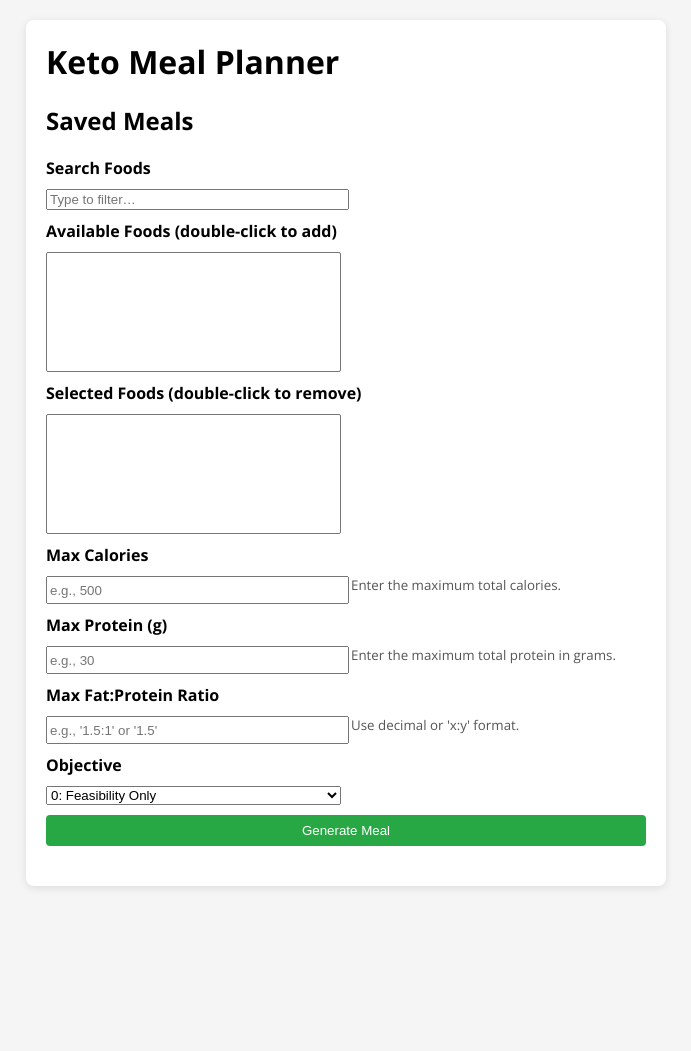
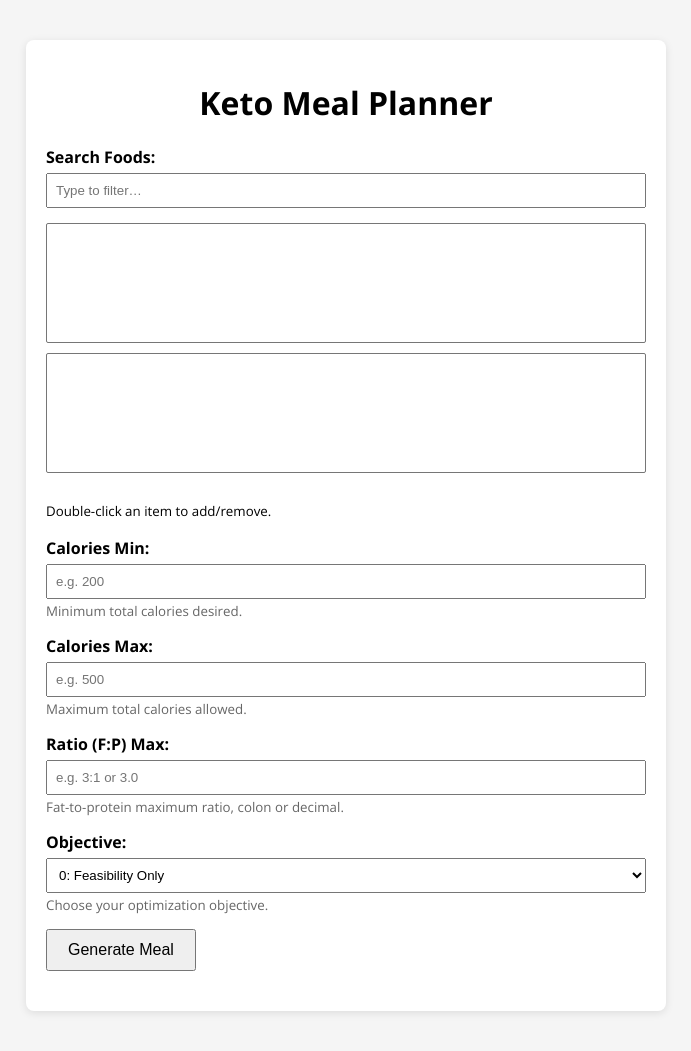
Before and after one commit to truemancd/keto-meal-planner, a Flask app: template templates/index.html in a window 1280 px wide. Shown: the whole page, without its empty margins (294-985 px from the left). Before the commit the page ends 888 px from the top, so only its background shows below. Run offline with Flask 3, Linux system fonts and the light colour scheme; the template is opened without the code that fills it, so the values that code supplies are empty.

Commit message:
optimization change

```diff
--- a/server.py
+++ b/server.py
@@ -5,46 +5,70 @@ from optimizer import Opti_Meal, Food_Type
 app = Flask(__name__)
 
 def safe_float(val, default=0.0):
+    """
+    Safely convert a value to float; return default on failure.
+    """
     try:
         return float(val)
     except (ValueError, TypeError):
         return default
 
+# Load your food data
 food_df = pd.read_csv('table_cf.csv')
+
+# CSV column mappings
 food_col = 'Food'
+fat_col = 'Fat'
 prot_col = 'Protein'
-fat_col = 'Fat'
 carbs_col = 'Carb'
 cal_col = 'Calories'
 
 @app.route('/')
 def index():
+    """
+    Serve the main UI.
+    Ensure index.html lives under 'templates/' with Jinja support.
+    """
     return render_template('index.html', food_list=food_df[food_col].tolist())
 
 @app.route('/optimize', methods=['POST'])
 def optimize_meal():
+    """
+    Handle meal optimization with:
+      - calories_min
+      - calories_max
+      - ratio_max (decimal or 'x:y')
+    """
     try:
         data = request.get_json(silent=True) or {}
+
+        # Validate selected foods
         foods_list = data.get('foods') or []
         if not isinstance(foods_list, list) or not foods_list:
             return jsonify({"error": "Please select at least one food"}), 400
 
+        # Calorie bounds
+        cal_min = safe_float(data.get('calories_min'))
         cal_max = safe_float(data.get('calories_max'))
-        prot_max = safe_float(data.get('protein_max'))
 
-        ratio_raw = data.get('ratio_max', '')
+        # Ratio max parsing (decimal or colon syntax)
+        ratio_raw = data.get('ratio_max', '').strip()
         try:
             if ':' in ratio_raw:
                 num, den = ratio_raw.split(':', 1)
                 ratio_max = float(num) / float(den)
             else:
                 ratio_max = float(ratio_raw)
-        except:
-            return jsonify({"error": "Invalid ratio_max format; use e.g. '1.5' or '3:1'"}), 400
+        except Exception:
+            return jsonify({
+                "error": "Invalid ratio_max; use decimal (e.g. '1.5') or 'x:y' format (e.g. '3:1')"
+            }), 400
 
+        # Initialize optimizer
         meal = Opti_Meal(meal_name="User Meal")
         meal.set_debug(False)
 
+        # Add each food type
         for fname in foods_list:
             rows = food_df[food_df[food_col] == fname]
             if rows.empty:
@@ -61,14 +85,17 @@ def optimize_meal():
             meal.add_food_type(ft)
             meal.add_opti_ingredient(new_opti_ingredient=ft.get_name())
 
+        # Apply constraints
+        meal.set_calories_minimum(cal_min)
         meal.set_calories_maximum(cal_max)
-        meal.set_protein_grams_maximum(prot_max)
         meal.set_ratio_maximum(ratio_max)
 
+        # Solve optimization
         success = meal.optimize()
         if not success:
             return jsonify({"error": "No feasible solution under those constraints."}), 400
 
+        # Build response payload
         ingredients = []
         totals = {"fat": 0.0, "protein": 0.0, "carbs": 0.0, "calories": 0.0}
         for ing in meal._Opti_Meal__opti_ingredients_dict.values():
@@ -96,9 +123,8 @@ def optimize_meal():
             "ingredients": ingredients,
             "totals": totals
         })
-
     except Exception as e:
         return jsonify({"error": str(e)}), 400
 
 if __name__ == '__main__':
-    app.run(host='0.0.0.0', port=5050)
+    app.run(host='0.0.0.0', port=5000)
--- a/templates/index.html
+++ b/templates/index.html
@@ -6,95 +6,105 @@
   <title>Keto Meal Planner</title>
   <link href="https://fonts.googleapis.com/css?family=Open+Sans:400,700&display=swap" rel="stylesheet">
   <style>
-    body { margin:0; padding:0; font-family:'Open Sans',sans-serif; background:#f5f5f5; display:flex; justify-content:center; align-items:start; min-height:100vh; }
-    .container { background:#fff; padding:20px; margin:20px; border-radius:8px; box-shadow:0 2px 8px rgba(0,0,0,0.1); width:600px; }
-    h1,h2 { margin-top:0; }
-    .input-group { display:grid; grid-template-columns:1fr 1fr; grid-gap:10px; }
-    .input-group label { grid-column:span 2; font-weight:700; }
-    .input-group input, .input-group select, .input-group small { width:100%; }
-    .input-group small { color:#555; margin-bottom:10px; }
-    #foodList, #selectedList { height:120px; }
+    body { margin:0; padding:0; font-family:'Open Sans',sans-serif; background:#f5f5f5; display:flex; justify-content:center; align-items:flex-start; min-height:100vh; }
+    .container { background:#fff; padding:20px; margin:40px; border-radius:8px; max-width:600px; width:100%; box-shadow:0 2px 8px rgba(0,0,0,0.1); }
+    h1 { text-align:center; }
+    .field { margin-bottom:15px; }
+    .field label { font-weight:bold; display:block; margin-bottom:5px; }
+    .field input, .field select { width:100%; padding:8px; box-sizing:border-box; }
+    .field small { color:#666; display:block; margin-top:3px; }
+    #foodList, #selectedList { width:100%; height:120px; margin-bottom:10px; }
+    button { padding:10px 20px; font-size:16px; margin-right:10px; cursor:pointer; }
     #results { margin-top:20px; }
-    #results table { width:100%; border-collapse:collapse; margin-top:10px; }
-    #results th, #results td { border:1px solid #ddd; padding:8px; text-align:left; }
-    #results th { background:#eee; }
-    #savedMeals { list-style:none; padding:0; }
-    #savedMeals li { background:#fafafa; margin:4px 0; padding:6px; border:1px solid #ddd; display:flex; justify-content:space-between; align-items:center; }
-    button { padding:8px 12px; border:none; border-radius:4px; background:#28a745; color:#fff; cursor:pointer; }
-    button#saveBtn { background:#007bff; }
+    table { width:100%; border-collapse:collapse; margin-top:10px; }
+    th, td { border:1px solid #ddd; padding:8px; text-align:left; }
+    th { background:#eee; }
   </style>
 </head>
 <body>
   <div class="container">
     <h1>Keto Meal Planner</h1>
-    <h2>Saved Meals</h2>
-    <ul id="savedMeals"></ul>
-    <div class="input-group">
-      <label for="foodSearch">Search Foods</label>
+    <div class="field">
+      <label for="foodSearch">Search Foods:</label>
       <input id="foodSearch" placeholder="Type to filter…" />
-      <label for="foodList">Available Foods (double-click to add)</label>
-      <select id="foodList" multiple></select>
-      <label for="selectedList">Selected Foods (double-click to remove)</label>
-      <select id="selectedList" multiple></select>
-      <label for="caloriesMax">Max Calories</label>
-      <input type="number" id="caloriesMax" placeholder="e.g., 500" />
-      <small>Enter the maximum total calories.</small>
-      <label for="proteinMax">Max Protein (g)</label>
-      <input type="number" id="proteinMax" placeholder="e.g., 30" />
-      <small>Enter the maximum total protein in grams.</small>
-      <label for="ratioMax">Max Fat:Protein Ratio</label>
-      <input type="text" id="ratioMax" placeholder="e.g., '1.5:1' or '1.5'" />
-      <small>Use decimal or 'x:y' format.</small>
-      <label for="objectiveType">Objective</label>
+    </div>
+    <select id="foodList" multiple></select>
+    <select id="selectedList" multiple></select>
+    <p><small>Double-click an item to add/remove.</small></p>
+
+    <div class="field">
+      <label for="caloriesMin">Calories Min:</label>
+      <input type="number" id="caloriesMin" placeholder="e.g. 200" />
+      <small>Minimum total calories desired.</small>
+    </div>
+    <div class="field">
+      <label for="caloriesMax">Calories Max:</label>
+      <input type="number" id="caloriesMax" placeholder="e.g. 500" />
+      <small>Maximum total calories allowed.</small>
+    </div>
+    <div class="field">
+      <label for="ratioMax">Ratio (F:P) Max:</label>
+      <input type="text" id="ratioMax" placeholder="e.g. 3:1 or 3.0" />
+      <small>Fat-to-protein maximum ratio, colon or decimal.</small>
+    </div>
+    <div class="field">
+      <label for="objectiveType">Objective:</label>
       <select id="objectiveType">
         <option value="0">0: Feasibility Only</option>
-        <option value="1">1: Minimize Total Grams</option>
+        <option value="1">1: Minimize Total Weight</option>
         <option value="2">2: Maximize Protein</option>
-        <option value="3">3: Minimize Max Ingredient</option>
-        <option value="4">4: Maximize Min Ingredient</option>
+        <option value="3">3: Minimize Max Weight</option>
+        <option value="4">4: Maximize Min Weight</option>
       </select>
-      <button id="generateBtn" style="grid-column:span 2">Generate Meal</button>
-      <button id="saveBtn" style="grid-column:span 2; display:none;">Save Meal</button>
+      <small>Choose your optimization objective.</small>
     </div>
+    <button id="generateBtn">Generate Meal</button>
+
     <div id="results"></div>
   </div>
+
   <script>
-    const allFoods = {{ food_list | tojson }};
-    function populateFoods(list) {
-      const fl = document.getElementById('foodList'); fl.innerHTML = '';
-      list.forEach(f=>{ let o=new Option(f,f); fl.add(o); });
+    let allFoods = [];
+    async function init() {
+      allFoods = await fetch('/foods').then(r=>r.json());
+      populateList(allFoods, 'foodList');
+      document.getElementById('foodSearch').addEventListener('input', e=>{
+        const q=e.target.value.toLowerCase();
+        populateList(allFoods.filter(f=>f.toLowerCase().includes(q)), 'foodList');
+      });
+      document.getElementById('foodList').addEventListener('dblclick', e=> moveItem('foodList','selectedList'));
+      document.getElementById('selectedList').addEventListener('dblclick', e=> moveItem('selectedList','foodList'));
+      document.getElementById('generateBtn').addEventListener('click', submitForm);
     }
-    // Initial populate & filter
-    document.addEventListener('DOMContentLoaded', ()=>{
-      populateFoods(allFoods);
-      document.getElementById('foodSearch').addEventListener('input', e=>{
-        populateFoods(allFoods.filter(f=>f.toLowerCase().includes(e.target.value.toLowerCase())));
-      });
-      // Dblclick handlers
-      document.getElementById('foodList').addEventListener('dblclick',e=>addFood(e.target.value));
-      document.getElementById('selectedList').addEventListener('dblclick',e=>removeFood(e.target.value));
-      document.getElementById('generateBtn').addEventListener('click',submitForm);
-      document.getElementById('saveBtn').addEventListener('click',saveMeal);
-      loadSavedMeals();
-    });
-    function addFood(val){ let sl=document.getElementById('selectedList'); if([...sl.options].every(o=>o.value!==val)){ sl.add(new Option(val,val)); }}
-    function removeFood(val){ let sl=document.getElementById('selectedList'); [...sl.options].forEach(o=>{ if(o.value===val) sl.remove(o.index); }); }
-    function submitForm(){
-      const results=document.getElementById('results'); results.innerHTML=''; document.getElementById('saveBtn').style.display='none';
-      const selected=[...document.getElementById('selectedList').options].map(o=>o.value);
-      const payload={ foods:selected, calories_max:parseFloat(document.getElementById('caloriesMax').value)||0, protein_max:parseFloat(document.getElementById('proteinMax').value)||0, ratio_max:document.getElementById('ratioMax').value, objective_function_type:parseInt(document.getElementById('objectiveType').value) };
-      fetch('/optimize',{method:'POST',headers:{'Content-Type':'application/json'},body:JSON.stringify(payload)})
-        .then(r=>r.json())
-        .then(d=>{ if(d.error){ results.textContent='⚠️ '+d.error; } else{ renderResults(d); document.getElementById('saveBtn').style.display='block'; }} )
-        .catch(e=>{ results.textContent='❌ '+e; });
+    function populateList(arr,id){
+      const sel=document.getElementById(id);
+      sel.innerHTML=''; arr.forEach(f=>{ let o=new Option(f,f); sel.add(o); });
+    }
+    function moveItem(from,to){
+      const a=document.getElementById(from), b=document.getElementById(to);
+      Array.from(a.selectedOptions).forEach(o=>{ b.add(new Option(o.value,o.value)); a.remove(o.index); });
+    }
+    async function submitForm(){
+      // clear results
+      document.getElementById('results').innerHTML='';
+      const foods=Array.from(document.getElementById('selectedList').options).map(o=>o.value);
+      const payload={
+        foods,
+        calories_min: parseFloat(document.getElementById('caloriesMin').value)||0,
+        calories_max: parseFloat(document.getElementById('caloriesMax').value)||0,
+        ratio_max: document.getElementById('ratioMax').value.trim(),
+        objective_function_type: parseInt(document.getElementById('objectiveType').value)
+      };
+      const res=await fetch('/optimize',{method:'POST',headers:{'Content-Type':'application/json'},body:JSON.stringify(payload)});
+      const d=res.ok?await res.json():await res.json();
+      if(d.error){ document.getElementById('results').innerHTML=`<p style="color:red;">${d.error}</p>`; return; }
+      renderResults(d);
     }
     function renderResults(d){
-      const r=document.getElementById('results'); r.innerHTML=`<h2>Meal Plan</h2><pre>${d.meal_plan}</pre><h3>Ingredients</h3><table><tr><th>Name</th><th>g</th><th>Fat</th><th>Prot</th><th>Carb</th><th>Cal</th></tr>${d.ingredients.map(i=>`<tr><td>${i.name}</td><td>${i.grams.toFixed(2)}</td><td>${i.fat.toFixed(2)}</td><td>${i.protein.toFixed(2)}</td><td>${i.carbs.toFixed(2)}</td><td>${i.calories.toFixed(2)}</td></tr>`).join('')}\
-<h3>Totals</h3><table><tr><th>Metric</th><th>Amount</th></tr><tr><td>Total Fat</td><td>${d.totals.fat.toFixed(2)}</td></tr><tr><td>Total Prot</td><td>${d.totals.protein.toFixed(2)}</td></tr><tr><td>Total Carb</td><td>${d.totals.carbs.toFixed(2)}</td></tr><tr><td>Total Cal</td><td>${d.totals.calories.toFixed(2)}</td></tr></table>`;
+      const r=document.getElementById('results');
+      r.innerHTML=`<h3>Meal Plan</h3><pre>${d.meal_plan}</pre><h3>Ingredients</h3><table><tr><th>Name</th><th>g</th><th>Fat</th><th>Prot</th><th>Carb</th><th>Cal</th></tr>${d.ingredients.map(i=>`<tr><td>${i.name}</td><td>${i.grams.toFixed(2)}</td><td>${i.fat.toFixed(2)}</td><td>${i.protein.toFixed(2)}</td><td>${i.carbs.toFixed(2)}</td><td>${i.calories.toFixed(2)}</td></tr>`).join('')}</table><h3>Totals</h3><table><tr><th>Metric</th><th>Amount</th></tr><tr><td>Total Fat</td><td>${d.totals.fat.toFixed(2)}</td></tr><tr><td>Total Prot</td><td>${d.totals.protein.toFixed(2)}</td></tr><tr><td>Total Carb</td><td>${d.totals.carbs.toFixed(2)}</td></tr><tr><td>Total Cal</td><td>${d.totals.calories.toFixed(2)}</td></tr></table>`;
     }
-    function saveMeal(){ const r=document.getElementById('results').innerHTML; if(!r) return; let list=JSON.parse(localStorage.getItem('savedMeals')||'[]'); list.push(r); localStorage.setItem('savedMeals',JSON.stringify(list)); loadSavedMeals(); }
-    function loadSavedMeals(){ const ul=document.getElementById('savedMeals'); ul.innerHTML=''; JSON.parse(localStorage.getItem('savedMeals')||'[]').forEach((html,i)=>{ let li=document.createElement('li'); li.innerHTML=`<span>Meal ${i+1}</span><button onclick=\"removeSaved(${i})\">Remove</button>`; li.insertAdjacentHTML('beforeend',html); ul.appendChild(li);} ); }
-    function removeSaved(idx){ let list=JSON.parse(localStorage.getItem('savedMeals')||'[]'); list.splice(idx,1); localStorage.setItem('savedMeals',JSON.stringify(list)); loadSavedMeals(); }
+    init();
   </script>
 </body>
 </html>
```
